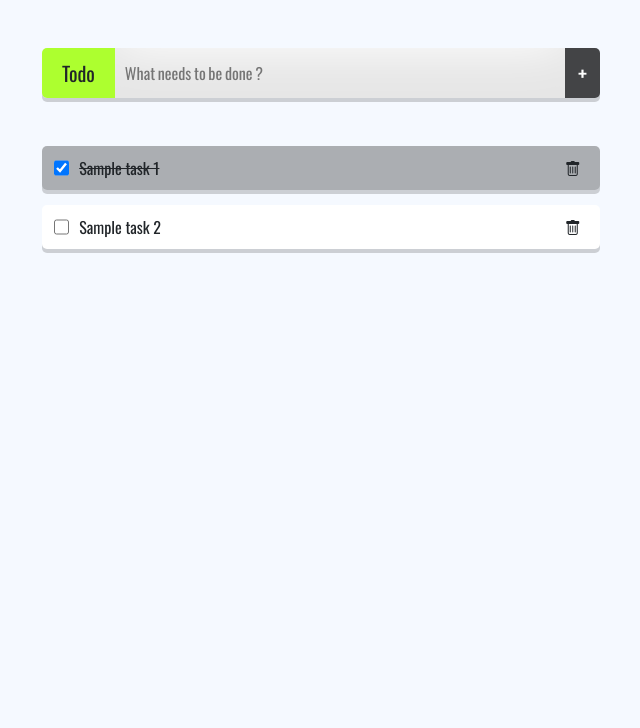
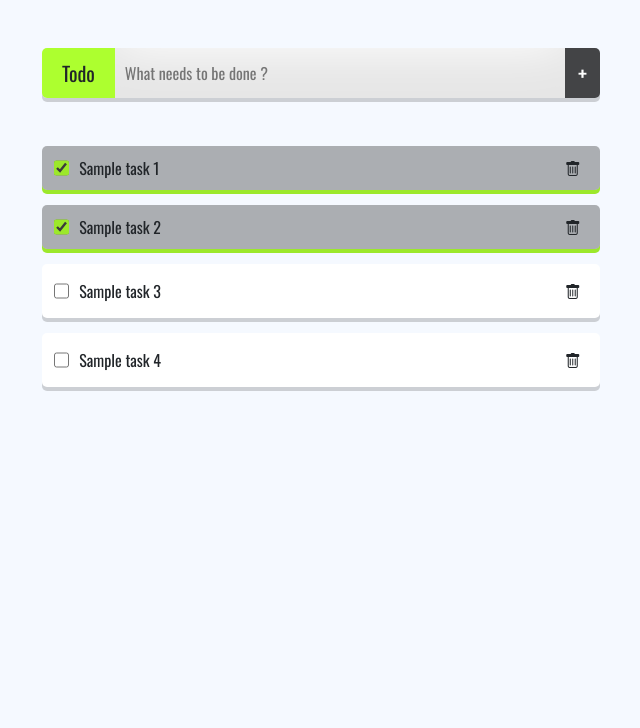
Before and after one commit to naveenkrdy/Todo, a plain HTML site: page index.html in a window 1280 px wide. Shown: the top 728 px of the page, without its empty margins (319-959 px from the left). Drawn offline with nearby package versions, Linux system fonts and the light colour scheme.

Commit message:
improve style

```diff
--- a/script.js
+++ b/script.js
@@ -9,6 +9,16 @@ let todoList = [
     {
         name: 'Sample task 2',
         uniqueId: 2,
+        isCompleted: true
+    },
+    {
+        name: 'Sample task 3',
+        uniqueId: 3,
+        isCompleted: false
+    },
+    {
+        name: 'Sample task 4',
+        uniqueId: 4,
         isCompleted: false
     },
 
--- a/style.css
+++ b/style.css
@@ -1,4 +1,4 @@
-@import url('https://fonts.googleapis.com/css2?family=Oswald:wght@400;700&display=swap');
+@import url('https://fonts.googleapis.com/css2?family=Oswald:wght@400;500;700&display=swap');
 
 body {
     background: #F5F9FF;
@@ -15,7 +15,6 @@ body {
     width: 90%;
 }
 
-
 .todo-label {
     background-color: #adff2f;
     border-radius: 5px 0px 0px 5px;
@@ -26,14 +25,15 @@ body {
 .todo-text-input {
     border: 0 solid #b0c1ca;
     box-shadow: inset 0 -3em 3em rgba(0, 0, 0, 0.1);
+    font-size: 16px;
     outline: none;
     padding: 10px;
     transition: 0.5s;
     width: 100%;
 }
 
-.todo-text-input::placeholder {
-    word-spacing: -1px;
+.todo-text-input:focus::placeholder{
+    color: transparent;
 }
 
 .todo-text-input:hover {
@@ -64,19 +64,25 @@ body {
     border-radius: 5px;
     box-shadow: 0px 4px #0000002b;
     margin-bottom: 15px;
-    padding: 10px;
+    padding: 15px 10px;
+    transition: 0.1s;
     width: 90%;
     z-index: 2;
 }
 
 .todo-item-container-completed {
     background-color: rgba(0, 0, 0, 0.3);
+    box-shadow: 0px 4px #9ce82b;
+    padding: 10px;
 }
 
 .todo-item-checkbox-input {
     margin-left: 2px;
     margin-right: 10px;
     width: 16px;
+}
+.todo-item-checkbox-input:checked {
+    accent-color: #9ce82b;
 }
 
 .todo-item-label-container {
@@ -89,7 +95,11 @@ body {
 }
 
 .todo-item-label-completed {
-    text-decoration: line-through;
+    /* text-decoration: line-through; */
+    text-decoration-color: #9ce82b;
+    text-decoration-thickness: 2px;
+    /* text-shadow: 1px 1px 15px #9ce82b; */
+    transition: 0.1s;
 }
 
 .todo-item-delete-icon-container {
```
Also changed, not shown: Assets/todo.png.
